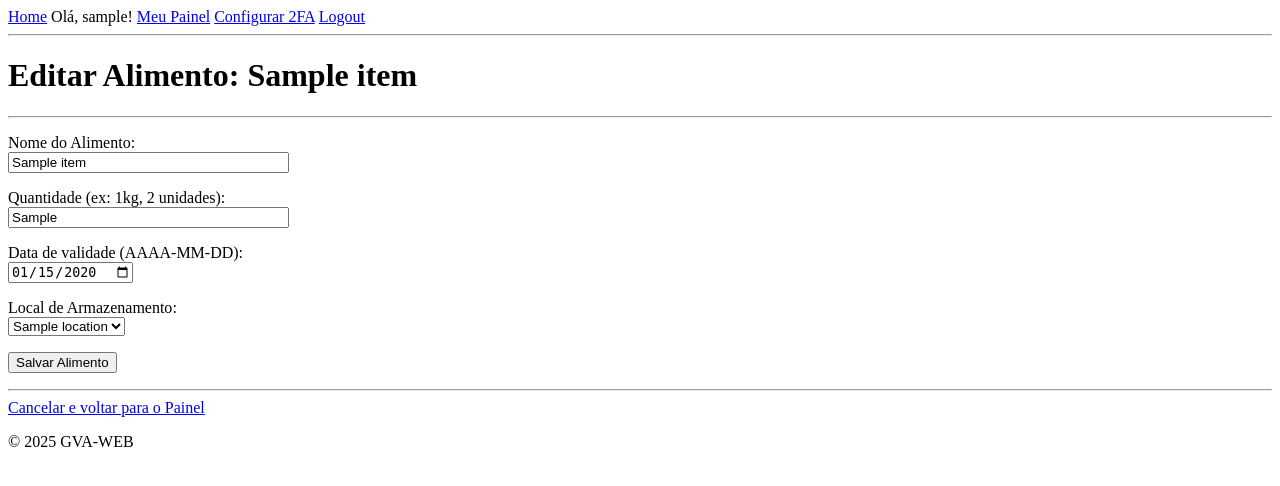
After one commit to Omatheus31/GVA-WEB, a Flask app: page /food_item/1/edit in a window 1280 px wide. The commit adds this page. Shown: the top 486 px of the page. Run offline with Flask 3, Linux system fonts and the light colour scheme; a user stored in the database is signed in; tables that the repository leaves empty hold one stand-in row (values such as "Sample post").

Commit message:
Feat: Implement full CRUD functionality for Food Items

```diff
--- a/app/main/routes.py
+++ b/app/main/routes.py
@@ -149,3 +149,51 @@ def edit_location(location_id):
         form.name.data = location.name
 
     return render_template('edit_location.html', title='Editar Local', form=form)
+
+@bp.route('/food_item/<int:item_id>/delete', methods=['POST'])
+@login_required
+def delete_food_item(item_id):
+    item = FoodItem.query.get_or_404(item_id)
+
+    # AUTORIZAÇÃO: Garante que o usuário só pode apagar seus próprios itens
+    if item.owner != current_user:
+        flash('Operação não permitida.', 'danger')
+        return redirect(url_for('main.dashboard'))
+
+    db.session.delete(item)
+    db.session.commit()
+    flash('Alimento excluído com sucesso!', 'success')
+    return redirect(url_for('main.dashboard'))
+
+
+@bp.route('/food_item/<int:item_id>/edit', methods=['GET', 'POST'])
+@login_required
+def edit_food_item(item_id):
+    item = FoodItem.query.get_or_404(item_id)
+
+    # AUTORIZAÇÃO: Garante que o usuário só pode editar seus próprios itens
+    if item.owner != current_user:
+        flash('Operação não permitida.', 'danger')
+        return redirect(url_for('main.dashboard'))
+
+    form = FoodItemForm()
+
+    # Popula o dropdown de locais
+    form.location.choices = [(loc.id, loc.name) for loc in Location.query.filter_by(user_id=current_user.id).order_by('name').all()]
+
+    if form.validate_on_submit():
+        item.name = form.name.data
+        item.quantity = form.quantity.data
+        item.expiry_date = form.expiry_date.data
+        item.location_id = form.location.data
+        db.session.commit()
+        flash('Seu alimento foi atualizado com sucesso!', 'success')
+        return redirect(url_for('main.dashboard'))
+    elif request.method == 'GET':
+        # Pré-preenche o formulário com os dados atuais do item
+        form.name.data = item.name
+        form.quantity.data = item.quantity
+        form.expiry_date.data = item.expiry_date
+        form.location.data = item.location_id
+
+    return render_template('edit_food_item.html', title='Editar Alimento', form=form)
--- /dev/null
+++ b/app/templates/edit_food_item.html
@@ -0,0 +1,30 @@
+{% extends "base.html" %}
+
+{% block title %}Editar Alimento{% endblock %}
+
+{% block content %}
+    <h1>Editar Alimento: {{ form.name.data }}</h1>
+    <hr>
+    <form action="" method="post" novalidate>
+        {{ form.hidden_tag() }}
+        <p>
+            {{ form.name.label }}:<br>
+            {{ form.name(size=32) }}
+        </p>
+        <p>
+            {{ form.quantity.label }}:<br>
+            {{ form.quantity(size=32) }}
+        </p>
+        <p>
+            {{ form.expiry_date.label }} (AAAA-MM-DD):<br>
+            {{ form.expiry_date() }}
+        </p>
+        <p>
+            {{ form.location.label }}:<br>
+            {{ form.location() }} {# Dropdown de locais #}
+        </p>
+        <p>{{ form.submit_food() }}</p>
+    </form>
+    <hr>
+    <a href="{{ url_for('main.dashboard') }}">Cancelar e voltar para o Painel</a>
+{% endblock %}
```
Also changed, not shown: app/templates/dashboard.html (+8 -0 lines).
